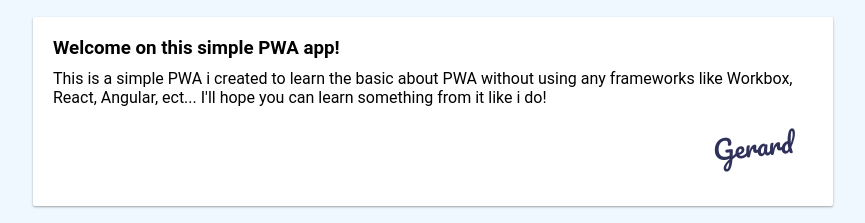
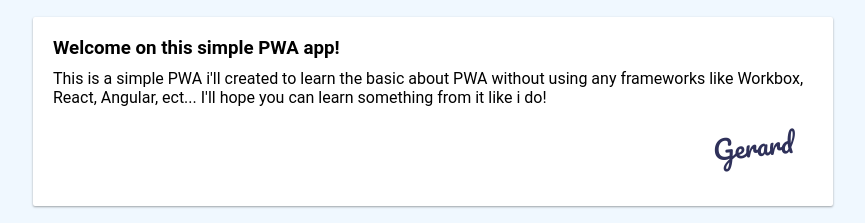
Before and after one commit to Gerardes/Simple-PWA, a plain HTML site: page index.html in a window 1280 px wide. Shown: the part 61-284 px from the top of the page, without its empty margins (207-1072 px from the left). Drawn offline with Linux system fonts and the light colour scheme.

Commit message:
some changes

```diff
--- a/index.html
+++ b/index.html
@@ -36,7 +36,7 @@
         <!-- just a content block -->
         <div class="block">
             <h3>Welcome on this simple PWA app!</h3>
-            <p>This is a simple PWA i created to learn the basic about PWA without using any frameworks like Workbox, React, Angular, ect... I'll hope you can learn something from it like i do!</p>
+            <p>This is a simple PWA i'll created to learn the basic about PWA without using any frameworks like Workbox, React, Angular, ect... I'll hope you can learn something from it like i do!</p>
             <p class="right"><span class="name">Gerard</span></p>
         </div>
 
--- a/serviceworker.js
+++ b/serviceworker.js
@@ -1,5 +1,5 @@
-/* ###   Your inside the ServiceWorker, this   ### */
-/* ###   is where all the good stuff happens   ### */
+/* ###   Whoah, your inside the ServiceWorker!       ### */
+/* ###   This is where all the good stuff happends   ### */
 
 // Just a nice name for our cache database
 const cacheName = 'simple-pwa-cache';
```
Also changed, not shown: 1 other file.
